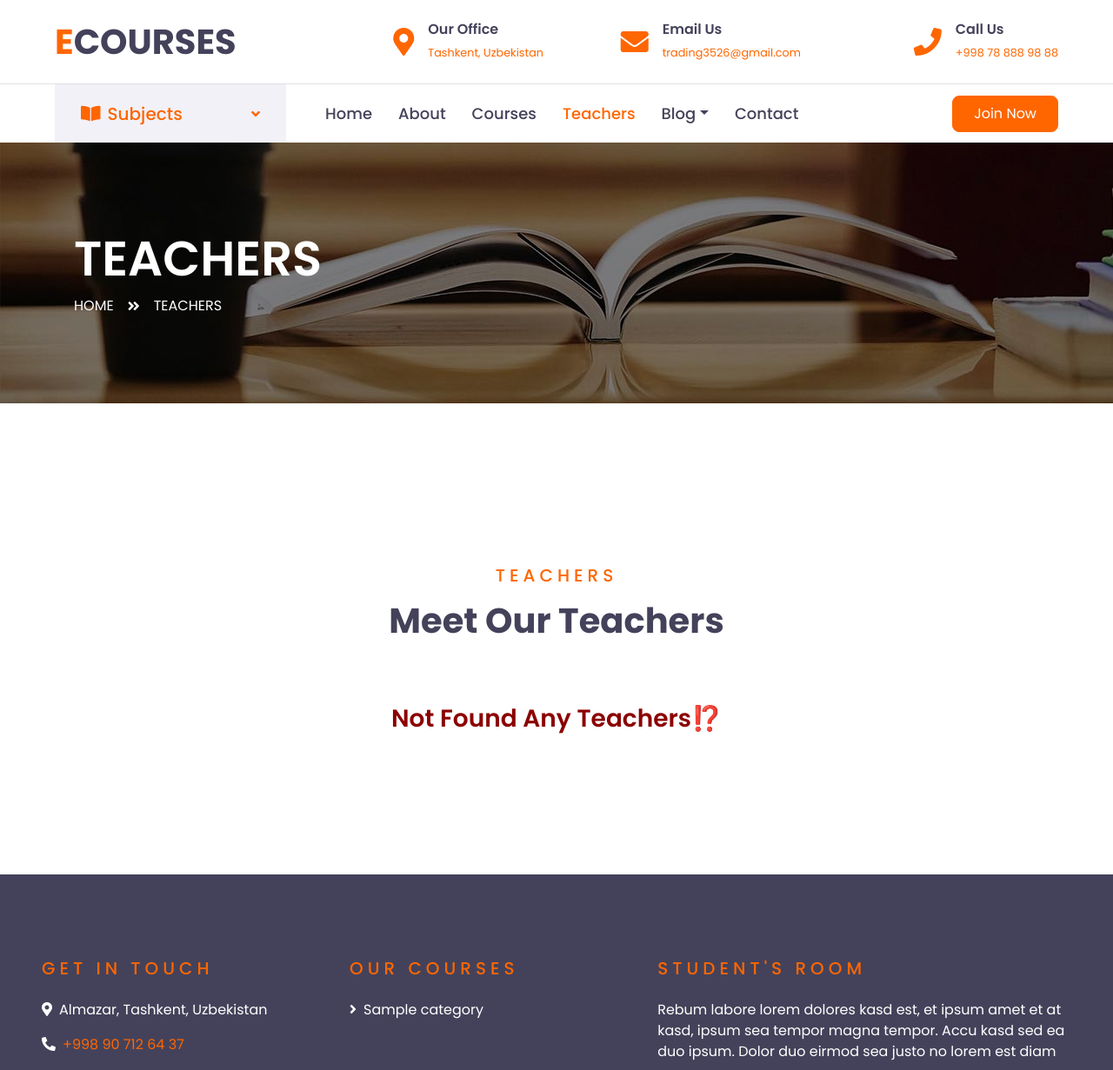
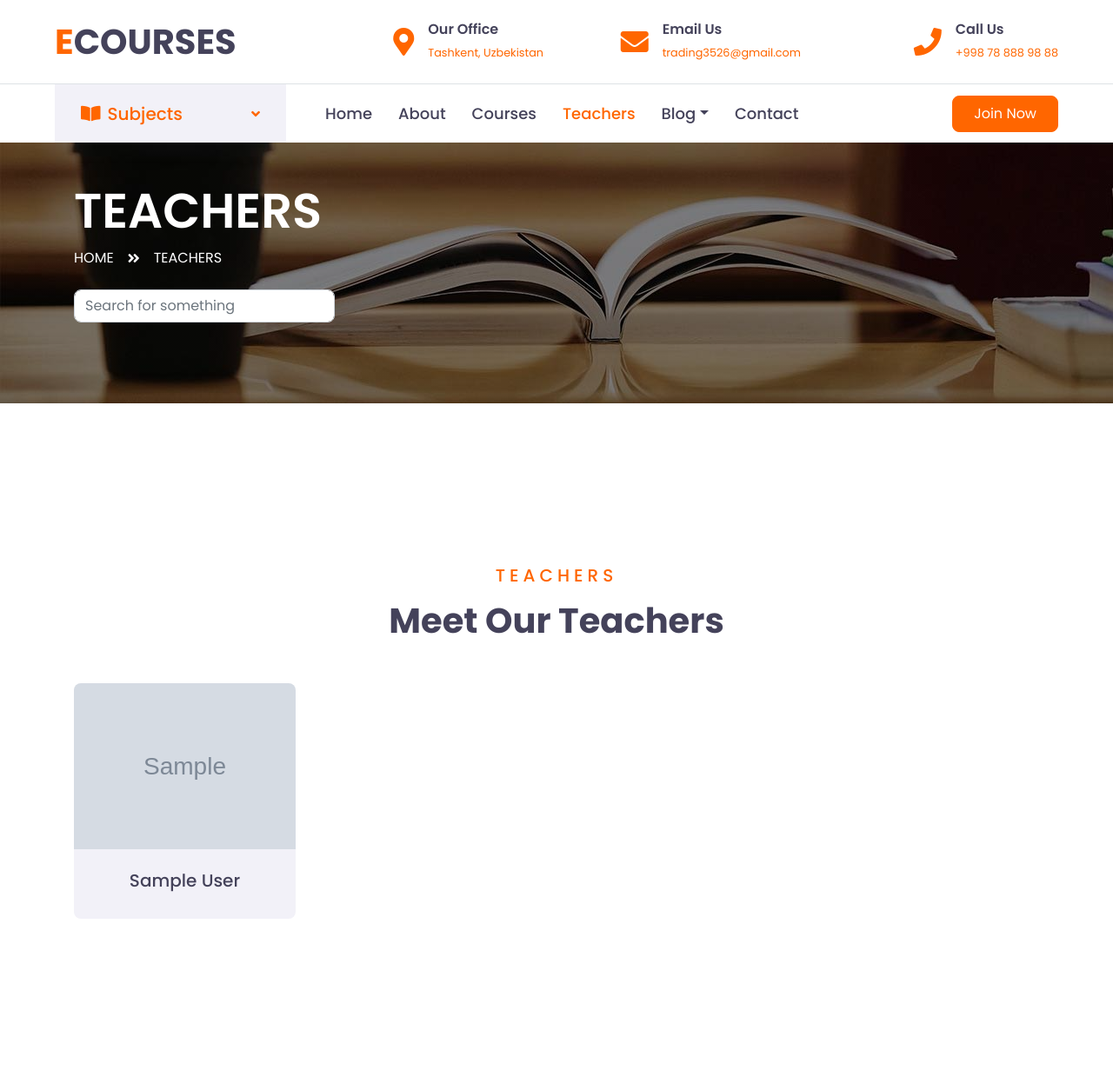
Before and after one commit to W-Mirshod/online-course, a Django app: page /teachers/ in a window 1280 px wide. Shown: the top 1231 px of the page at 87% size. Run offline with Django 5.2, Linux system fonts and the light colour scheme; tables that the repository leaves empty hold one stand-in row (values such as "Sample post"); grey boxes marked "Sample" are stand-in pictures; some libraries are stand-ins or nearby versions.

Commit message:
search in teachers, courses completed

```diff
--- a/root/settings.py
+++ b/root/settings.py
@@ -163,7 +163,7 @@
 
     # Top Menu #
     'topmenu_links': [
-        {'name': 'Home', 'url': 'admin:index', 'permissions': ['auth.view_user']},
+        {'name': 'Home', 'url': 'http://127.0.0.1:8000/courses/home/', 'permissions': ['auth.view_user']},
         {'name': 'Support', 'url': 'https://support.example.com', 'new_window': True},
     ],
 
--- a/teachers/views.py
+++ b/teachers/views.py
@@ -1,3 +1,4 @@
+from django.db.models import Q
 from django.shortcuts import render
 from django.views import View
 from courses.models import Category
@@ -7,8 +8,16 @@
 class TeachersPage(View):
     def get(self, request):
         categories = Category.objects.all()
+        search = request.GET.get('search_query')
 
-        context = {'active_page': 'teachers',
+        if search:
+            teachers = Teacher.objects.filter(
+                Q(full_name__icontains=search) | Q(twitter_link__icontains=search) | Q(facebook_link__icontains=search))
+        else:
+            teachers = Teacher.objects.all()
+
+        context = {'teachers': teachers,
+                   'active_page': 'teachers',
                    'categories': categories}
 
         return render(request, 'teachers/teacher.html', context)
--- a/templates/blogs/blog.html
+++ b/templates/blogs/blog.html
@@ -8,7 +8,7 @@
             <div class="d-flex flex-column justify-content-center" style="min-height: 300px">
                 <h3 class="display-4 text-white text-uppercase">Single</h3>
                 <div class="d-inline-flex text-white">
-                    <p class="m-0 text-uppercase"><a class="text-white" href="">Home</a></p>
+                    <p class="m-0 text-uppercase"><a class="text-white" href="{% url 'index' %}">Home</a></p>
                     <i class="fa fa-angle-double-right pt-1 px-3"></i>
                     <p class="m-0 text-uppercase">Single</p>
                 </div>
--- a/templates/blogs/blog_detail.html
+++ b/templates/blogs/blog_detail.html
@@ -8,7 +8,7 @@
             <div class="d-flex flex-column justify-content-center" style="min-height: 300px">
                 <h3 class="display-4 text-white text-uppercase">Single</h3>
                 <div class="d-inline-flex text-white">
-                    <p class="m-0 text-uppercase"><a class="text-white" href="">Home</a></p>
+                    <p class="m-0 text-uppercase"><a class="text-white" href="{% url 'index' %}">Home</a></p>
                     <i class="fa fa-angle-double-right pt-1 px-3"></i>
                     <p class="m-0 text-uppercase">Single</p>
                 </div>
--- a/templates/courses/category_detail.html
+++ b/templates/courses/category_detail.html
@@ -8,7 +8,7 @@
             <div class="d-flex flex-column justify-content-center" style="min-height: 300px">
                 <h3 class="display-4 text-white text-uppercase">Single</h3>
                 <div class="d-inline-flex text-white">
-                    <p class="m-0 text-uppercase"><a class="text-white" href="">Home</a></p>
+                    <p class="m-0 text-uppercase"><a class="text-white" href="{% url 'index' %}">Home</a></p>
                     <i class="fa fa-angle-double-right pt-1 px-3"></i>
                     <p class="m-0 text-uppercase">Single</p>
                 </div>
--- a/templates/courses/course_detail.html
+++ b/templates/courses/course_detail.html
@@ -8,7 +8,7 @@
             <div class="d-flex flex-column justify-content-center" style="min-height: 300px">
                 <h3 class="display-4 text-white text-uppercase">Single</h3>
                 <div class="d-inline-flex text-white">
-                    <p class="m-0 text-uppercase"><a class="text-white" href="">Home</a></p>
+                    <p class="m-0 text-uppercase"><a class="text-white" href="{% url 'index' %}">Home</a></p>
                     <i class="fa fa-angle-double-right pt-1 px-3"></i>
                     <p class="m-0 text-uppercase">Single</p>
                 </div>
--- a/templates/info/about.html
+++ b/templates/info/about.html
@@ -8,7 +8,7 @@
             <div class="d-flex flex-column justify-content-center" style="min-height: 300px">
                 <h3 class="display-4 text-white text-uppercase">About</h3>
                 <div class="d-inline-flex text-white">
-                    <p class="m-0 text-uppercase"><a class="text-white" href="">Home</a></p>
+                    <p class="m-0 text-uppercase"><a class="text-white" href="{% url 'index' %}">Home</a></p>
                     <i class="fa fa-angle-double-right pt-1 px-3"></i>
                     <p class="m-0 text-uppercase">About</p>
                 </div>
--- a/templates/info/contact.html
+++ b/templates/info/contact.html
@@ -7,7 +7,7 @@
             <div class="d-flex flex-column justify-content-center" style="min-height: 300px">
                 <h3 class="display-4 text-white text-uppercase">Single</h3>
                 <div class="d-inline-flex text-white">
-                    <p class="m-0 text-uppercase"><a class="text-white" href="">Home</a></p>
+                    <p class="m-0 text-uppercase"><a class="text-white" href="{% url 'index' %}">Home</a></p>
                     <i class="fa fa-angle-double-right pt-1 px-3"></i>
                     <p class="m-0 text-uppercase">Single</p>
                 </div>
--- a/templates/teachers/teacher.html
+++ b/templates/teachers/teacher.html
@@ -8,9 +8,20 @@
             <div class="d-flex flex-column justify-content-center" style="min-height: 300px">
                 <h3 class="display-4 text-white text-uppercase">Teachers</h3>
                 <div class="d-inline-flex text-white">
-                    <p class="m-0 text-uppercase"><a class="text-white" href="">Home</a></p>
+                    <p class="m-0 text-uppercase"><a class="text-white" href="{% url 'index' %}">Home</a></p>
                     <i class="fa fa-angle-double-right pt-1 px-3"></i>
                     <p class="m-0 text-uppercase">Teachers</p>
+                </div>
+                <br>
+                <div class="mb-5" style="width: 300px;">
+                    <form class="d-flex" role="search">
+                        <input
+                                class="form-control me-2"
+                                type="search"
+                                placeholder="Search for something"
+                                name="search_query"
+                                required aria-label="   Search...">
+                    </form>
                 </div>
             </div>
         </div>
@@ -31,16 +42,19 @@
                             <div class="team-item rounded overflow-hidden mb-2">
                                 <div class="team-img position-relative">
                                     {% if teacher.image.url %}
-                                    <img class="img-fluid" src="{{ teacher.image.url }}" alt="">
+                                        <img class="img-fluid" src="{{ teacher.image.url }}" alt="">
                                     {% else %}
-                                    <img class="img-fluid" src="{% static 'img/no_image.jpg' %}" alt="">
+                                        <img class="img-fluid" src="{% static 'img/no_image.jpg' %}" alt="">
                                     {% endif %}
                                     <div class="team-social">
-                                        <a class="btn btn-outline-light btn-square mx-1" href="{{ teacher.twitter_link }}"><i
+                                        <a class="btn btn-outline-light btn-square mx-1"
+                                           href="{{ teacher.twitter_link }}"><i
                                                 class="fab fa-twitter"></i></a>
-                                        <a class="btn btn-outline-light btn-square mx-1" href="{{ teacher.facebook_link }}"><i
+                                        <a class="btn btn-outline-light btn-square mx-1"
+                                           href="{{ teacher.facebook_link }}"><i
                                                 class="fab fa-facebook-f"></i></a>
-                                        <a class="btn btn-outline-light btn-square mx-1" href="{{ teacher.linkedin_link }}"><i
+                                        <a class="btn btn-outline-light btn-square mx-1"
+                                           href="{{ teacher.linkedin_link }}"><i
                                                 class="fab fa-linkedin-in"></i></a>
                                     </div>
                                 </div>
--- a/templates/teachers/teacher_detail.html
+++ b/templates/teachers/teacher_detail.html
@@ -8,7 +8,7 @@
             <div class="d-flex flex-column justify-content-center" style="min-height: 300px">
                 <h3 class="display-4 text-white text-uppercase">Single</h3>
                 <div class="d-inline-flex text-white">
-                    <p class="m-0 text-uppercase"><a class="text-white" href="">Home</a></p>
+                    <p class="m-0 text-uppercase"><a class="text-white" href="{% url 'index' %}">Home</a></p>
                     <i class="fa fa-angle-double-right pt-1 px-3"></i>
                     <p class="m-0 text-uppercase">Single</p>
                 </div>
```
Also changed, not shown: courses/signals.py (+24 -25 lines), courses/views/views.py (+6 -3 lines), templates/courses/course.html (+12 -1 lines).
